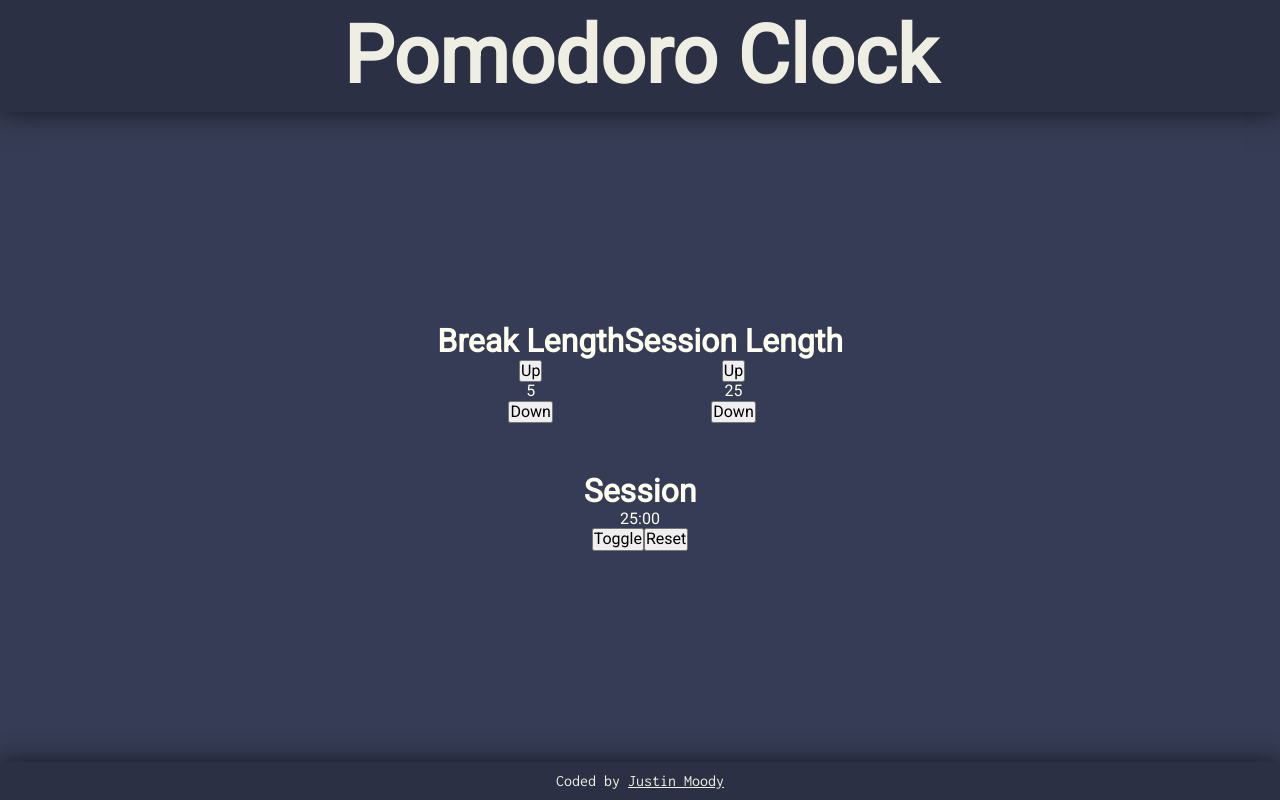
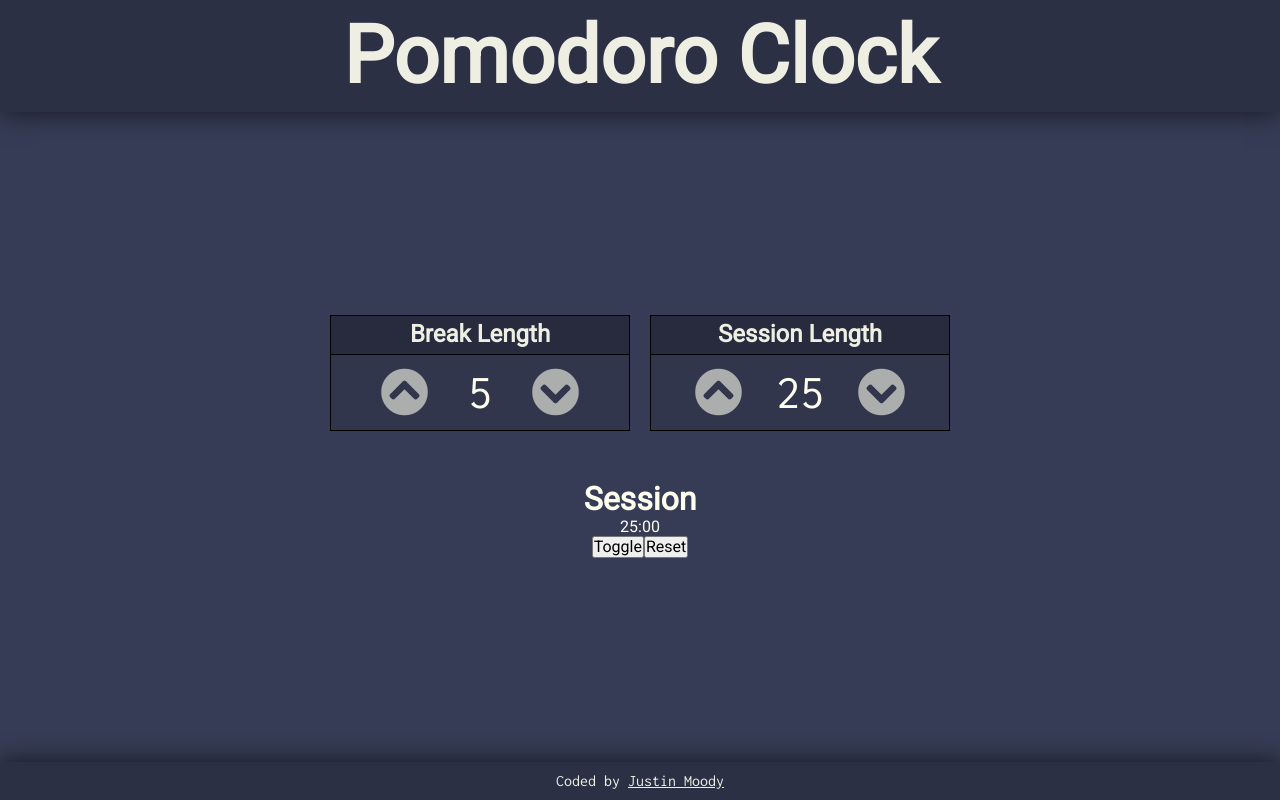
Before and after one commit to moody/fcc-pomodoro-clock, a React (Create React App) app: page / in a window 1280 px wide. Built offline with nearby package versions, Linux system fonts and the light colour scheme; a web font is replaced by a local one.

Commit message:
updated Counter styling

```diff
--- a/src/Components/Counter/Counter.scss
+++ b/src/Components/Counter/Counter.scss
@@ -1,3 +1,53 @@
-h1 {
-  text-transform: capitalize;
+@import '../../shared.scss';
+
+.Counter {
+  border: 1px solid black;
+  background: rgba(0, 0, 0, 0.1);
+
+  min-width: 300px;
+
+  &:last-child {
+    margin-left: 20px;
+  }
 }
+
+.Counter-header {
+  background: rgba(0, 0, 0, 0.2);
+  border-bottom: 1px solid black;
+  padding: 5px 15px;
+
+  h2 {
+    text-transform: capitalize;
+    opacity: 0.92;
+  }
+}
+
+.Counter-content {
+  display: flex;
+  padding: 10px;
+
+  p {
+    font-family: $monospace;
+    font-size: 3em;
+  }
+
+  button {
+    background: none;
+    border: none;
+    color: inherit;
+    cursor: pointer;
+    margin: auto;
+    opacity: 0.6;
+    outline: none;
+    transition: all 250ms;
+
+    &:hover {
+      transform: scale(1.15);
+      opacity: 0.85;
+    }
+
+    &:active {
+      opacity: 1;
+    }
+  }
+}
--- a/src/Components/Counter/Counter.tsx
+++ b/src/Components/Counter/Counter.tsx
@@ -28,8 +28,8 @@ type Props = StateToProps & DispatchToProps;
 
 export const Counter: React.FunctionComponent<Props> = props => (
   <div className="Counter">
-    <header id={`${props.id}-label`}>
-      <h1>{`${props.id} Length`}</h1>
+    <header id={`${props.id}-label`} className="Counter-header">
+      <h2>{`${props.id} Length`}</h2>
     </header>
     <div className="Counter-content">
       <button
@@ -38,16 +38,18 @@ export const Counter: React.FunctionComponent<Props> = props => (
           if (!props.isRunning) props.increment();
         }}
       >
-        Up
+        <i className="fas fa-chevron-circle-up fa-3x" />
       </button>
+
       <p id={`${props.id}-length`}>{props.value}</p>
+
       <button
         id={`${props.id}-decrement`}
         onClick={() => {
           if (!props.isRunning) props.decrement();
         }}
       >
-        Down
+        <i className="fas fa-chevron-circle-down fa-3x" />
       </button>
     </div>
   </div>
```
Also changed, not shown: 1 other file (tests, documents, lock files or other folders).
